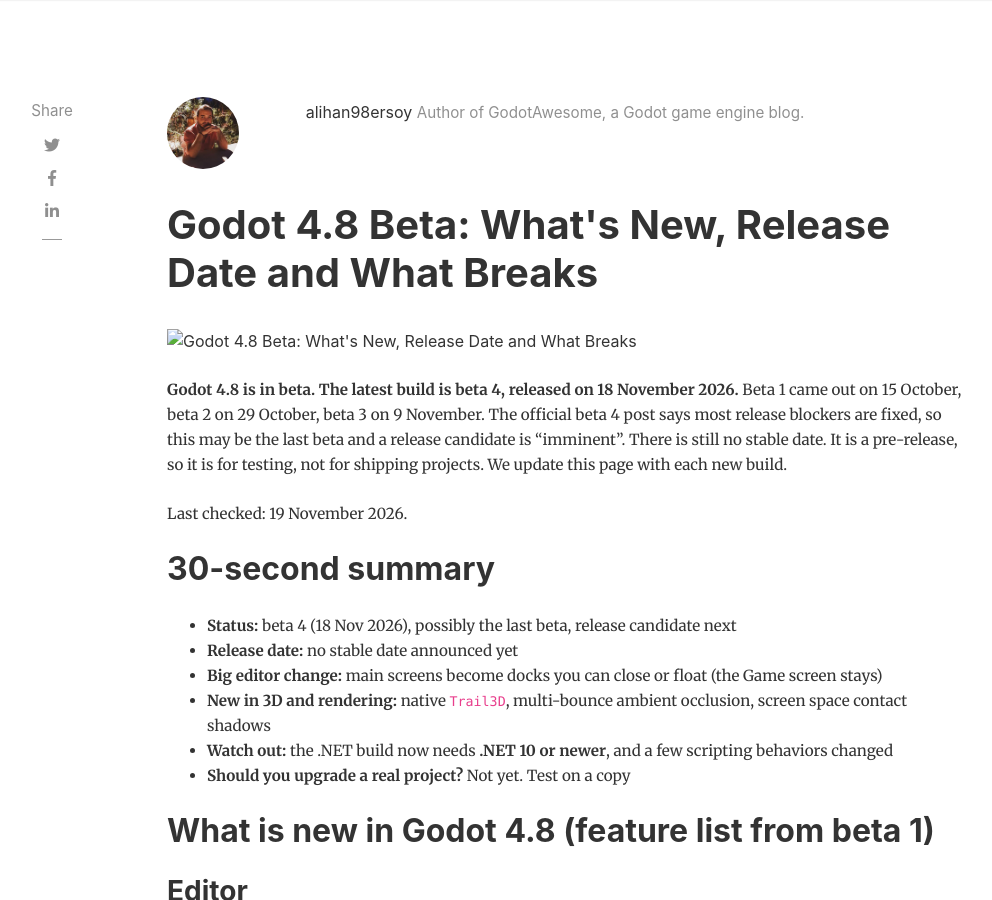
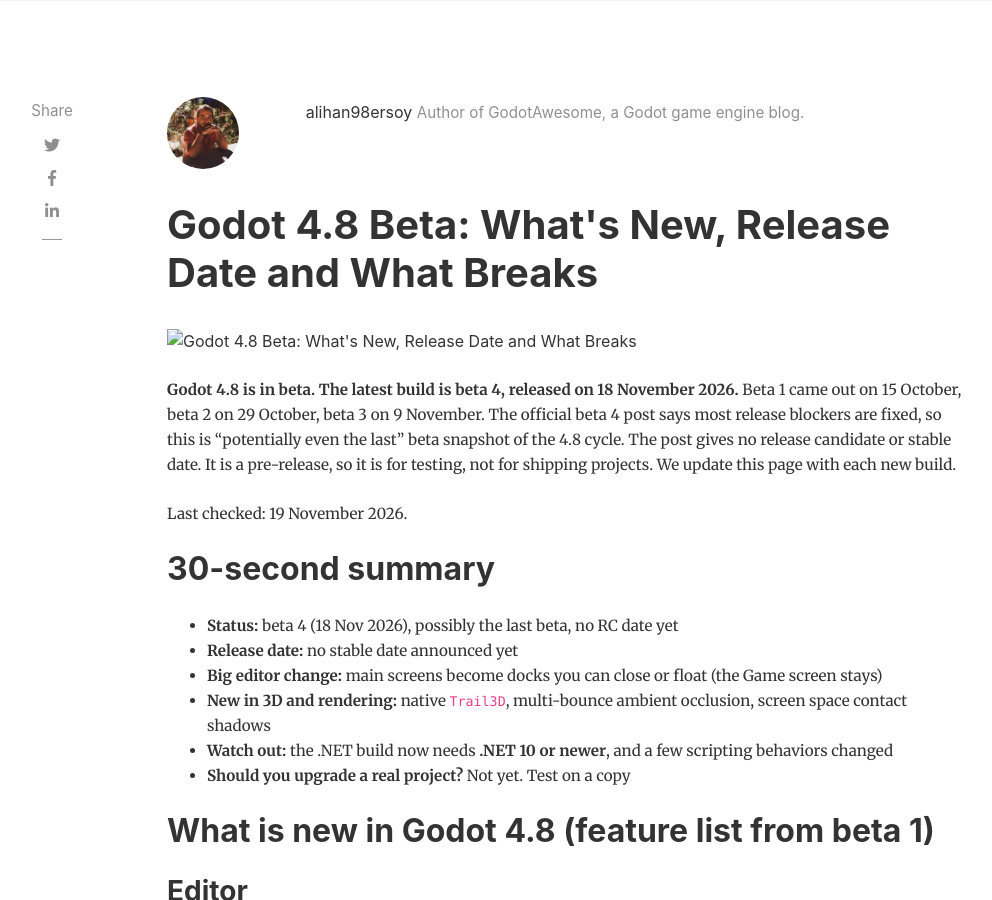
Before and after one commit to godotawesome/godotawesome.github.io, a Jekyll site: the page built from content/posts/2026-10-23-godot-4-8.md, in a window 1280 px wide and 900 px high. Shown: the whole window, without its empty margins (118-1110 px from the left). Built offline with Jekyll 4.4.1, drawn with Linux system fonts in a browser that asks for light colours; nearby versions of some CDN libraries; comment, search, counter and statistics services are not loaded; some of the changed text lies outside the part shown.

Commit message:
fix: align Godot 4.8 beta 4 wording with the official post

```diff
--- a/content/posts/2026-10-23-godot-4-8.md
+++ b/content/posts/2026-10-23-godot-4-8.md
@@ -5,19 +5,19 @@ author: alihan98ersoy
 categories: [ News and Updates ]
 tags: [Godot 4.8, Beta, Release, Update]
 image: assets/images/articles/godot-4-8-beta.png
-description: "Godot 4.8 beta 4 is out (18 Nov 2026), and it may be the last beta before the release candidate. New editor docks, Trail3D, .NET 10 requirement, breaking changes and the release date status. Read before you upgrade."
+description: "Godot 4.8 beta 4 is out (18 Nov 2026), and it may be the last beta snapshot of the cycle. New editor docks, Trail3D, .NET 10 requirement, breaking changes and the release date status. Read before you upgrade."
 featured: false
 hidden: false
 updated: 2026-11-19
 ---
 
-**Godot 4.8 is in beta. The latest build is beta 4, released on 18 November 2026.** Beta 1 came out on 15 October, beta 2 on 29 October, beta 3 on 9 November. The official beta 4 post says most release blockers are fixed, so this may be the last beta and a release candidate is "imminent". There is still no stable date. It is a pre-release, so it is for testing, not for shipping projects. We update this page with each new build.
+**Godot 4.8 is in beta. The latest build is beta 4, released on 18 November 2026.** Beta 1 came out on 15 October, beta 2 on 29 October, beta 3 on 9 November. The official beta 4 post says most release blockers are fixed, so this is "potentially even the last" beta snapshot of the 4.8 cycle. The post gives no release candidate or stable date. It is a pre-release, so it is for testing, not for shipping projects. We update this page with each new build.
 
 Last checked: 19 November 2026.
 
 ## 30-second summary
 
-- **Status:** beta 4 (18 Nov 2026), possibly the last beta, release candidate next
+- **Status:** beta 4 (18 Nov 2026), possibly the last beta, no RC date yet
 - **Release date:** no stable date announced yet
 - **Big editor change:** main screens become docks you can close or float (the Game screen stays)
 - **New in 3D and rendering:** native `Trail3D`, multi-bounce ambient occlusion, screen space contact shadows
@@ -110,10 +110,10 @@ If you rely on 3D physics, see [Godot Jolt Physics: How to Enable Jolt](/godot-j
 ## FAQ
 
 ### Is Godot 4.8 out?
-No. Beta 4 is out (18 November 2026). The stable release is not out yet, and a release candidate is expected next.
+No. Beta 4 is out (18 November 2026). The stable release is not out yet, and no release candidate date has been announced.
 
 ### When is the Godot 4.8 release date?
-There is no stable date. The beta 4 announcement says a release candidate is imminent and beta 4 may be the last beta. The release policy estimates the last quarter of 2026. Check the official site for the latest snapshot and release notes.
+There is no stable date. The beta 4 announcement says beta 4 may be the last beta snapshot of the 4.8 cycle, but it gives no release candidate or stable date. The release policy estimates the last quarter of 2026. Check the official site for the latest snapshot and release notes.
 
 ### Does Godot 4.8 need .NET 10?
 The .NET build of 4.8 requires .NET 10 or newer. Godot 4.7 used .NET 8, so update your SDK before testing C# projects.
--- a/public/feed.xml
+++ b/public/feed.xml
@@ -126,7 +126,7 @@
       </item>
       <item>
         <title>Godot 4.8 Beta: What's New, Release Date and What Breaks</title>
-        <description>Godot 4.8 beta 4 is out (18 Nov 2026), and it may be the last beta before the release candidate. New editor docks, Trail3D, .NET 10 requirement, breaking changes and the release date status. Read before you upgrade.</description>
+        <description>Godot 4.8 beta 4 is out (18 Nov 2026), and it may be the last beta snapshot of the cycle. New editor docks, Trail3D, .NET 10 requirement, breaking changes and the release date status. Read before you upgrade.</description>
         <pubDate>Fri, 23 Oct 2026 00:00:00 GMT</pubDate>
         <link>https://godotawesome.com/godot-4-8/</link>
         <guid isPermaLink="true">https://godotawesome.com/godot-4-8/</guid>
```
Also changed, not shown: other parts of public/feed.xml (+1 -1 lines), content/posts/2026-10-28-godot-versions.md (+2 -2 lines), public/search-index.json (+1 -1 lines).
